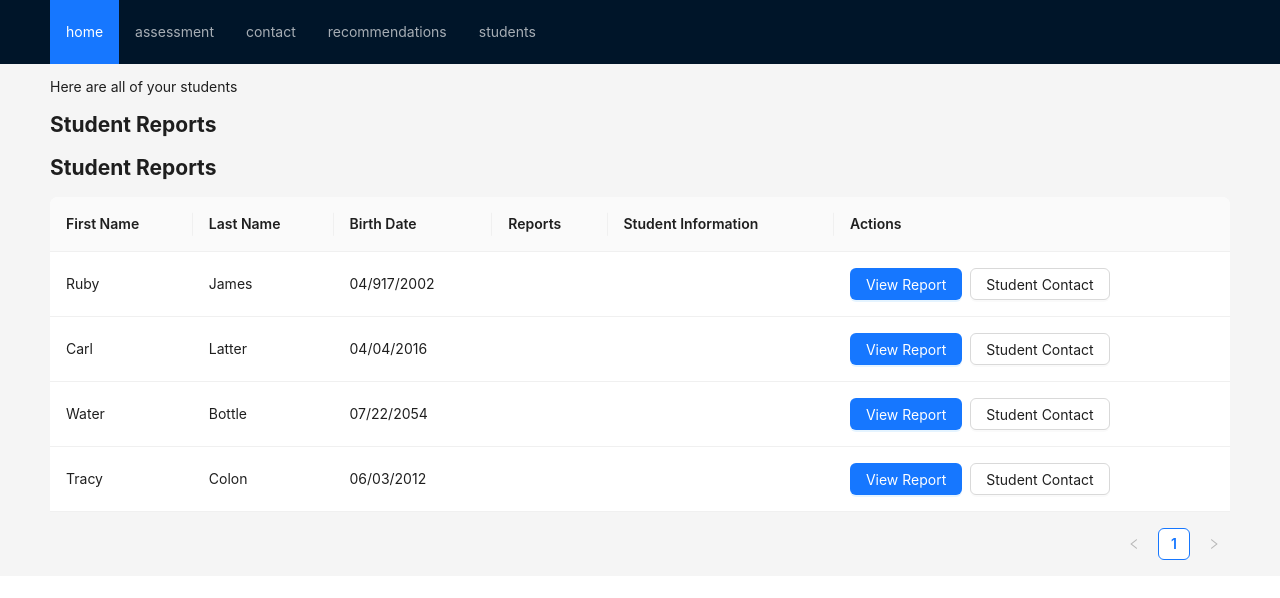
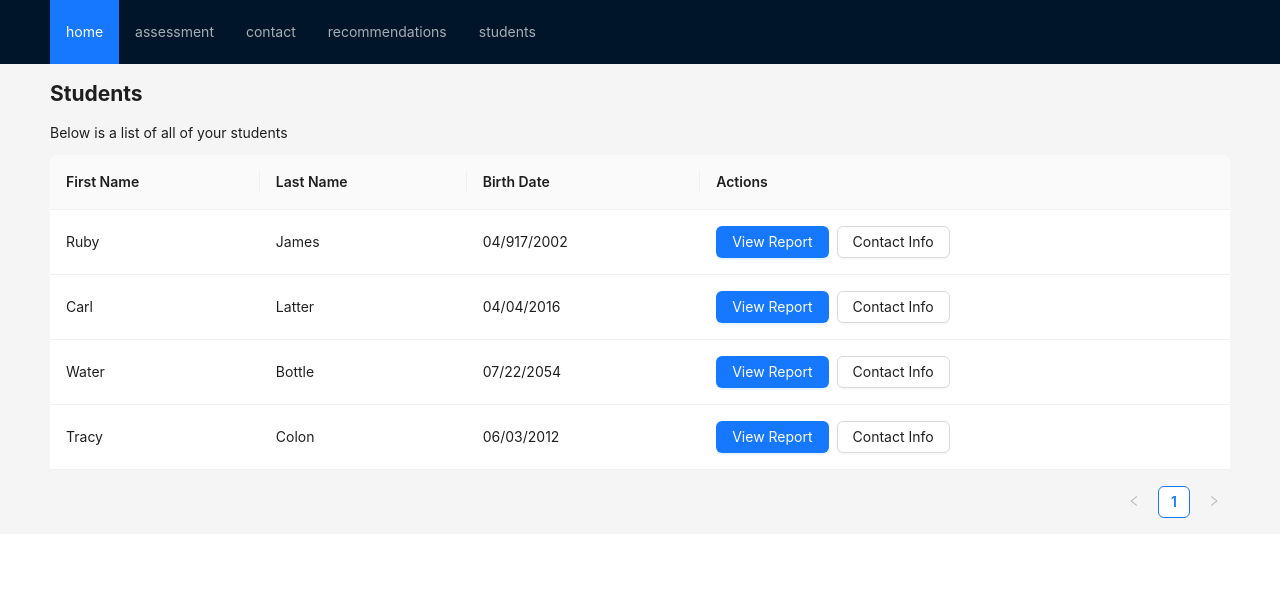
Before and after one commit to cfgcolumbus23/Team-11, a Next.js app in the folder client/: page /students in a window 1280 px wide. Shown: the top 598 px of the page. Built offline with nearby package versions, Linux system fonts and the light colour scheme.

Commit message:
Table modifications

```diff
--- a/client/app/students/StudentList.js
+++ b/client/app/students/StudentList.js
@@ -20,16 +20,6 @@ export function StudentList() {
       key: 'birthDate',
     },
     {
-      title: 'Reports',
-      dataIndex: 'reportData',
-      key: 'reportData',
-    },
-    {
-      title: 'Student Information',
-      dataIndex: 'studentInfo',
-      key: 'studentInfo',
-    },
-    {
       title: 'Actions',
       key: 'actions',
       render: () => (
@@ -38,7 +28,7 @@ export function StudentList() {
             View Report
           </Button>
           <Button type="default" onClick={() => reportButtonAction(record)}>
-            Student Contact
+            Contact Info
           </Button>
         </Space>
       ),
@@ -79,7 +69,6 @@ export function StudentList() {
 
   return (
     <div>
-      <h2>Student Reports</h2>
       <Table columns={columns} dataSource={data} />
     </div>
   );
--- a/client/app/students/page.js
+++ b/client/app/students/page.js
@@ -3,8 +3,8 @@ import { StudentList } from './StudentList';
 export default function StudentReports() {
   return (
     <div>
-      <p>Here are all of your students</p>
-      <h2>Student Reports</h2>
+      <h2>Students</h2>
+      <p>Below is a list of all of your students</p>
       <StudentList />
     </div>
   );
```
